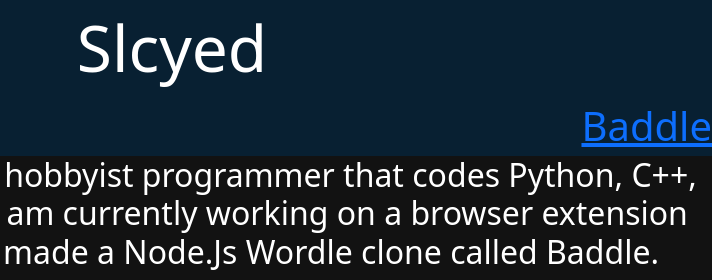
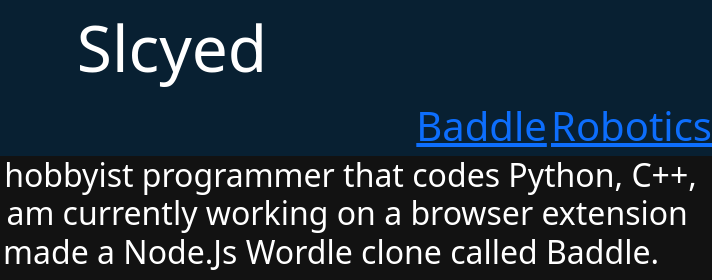
Before and after one commit to slcyed/slcyed.github.io, a plain HTML site: page index.html in a window 1280 px wide. Shown: the full height of the page, 568-1280 px from the left. Drawn offline with nearby package versions, Linux system fonts and the light colour scheme.

Commit message:
Update index.html

```diff
--- a/index.html
+++ b/index.html
@@ -7,6 +7,7 @@
             <p1 style="font-size: 48pt; color: white;">Slcyed</p1>
             <div style="text-align:right">
                 <a style="width:50%; font-size: 30pt;" href="baddle.html">Baddle</a>
+                <a style="width:50%; font-size: 30pt;" href="robotics.html">Robotics</a>
             </div>
         </div>
     </head>
```
